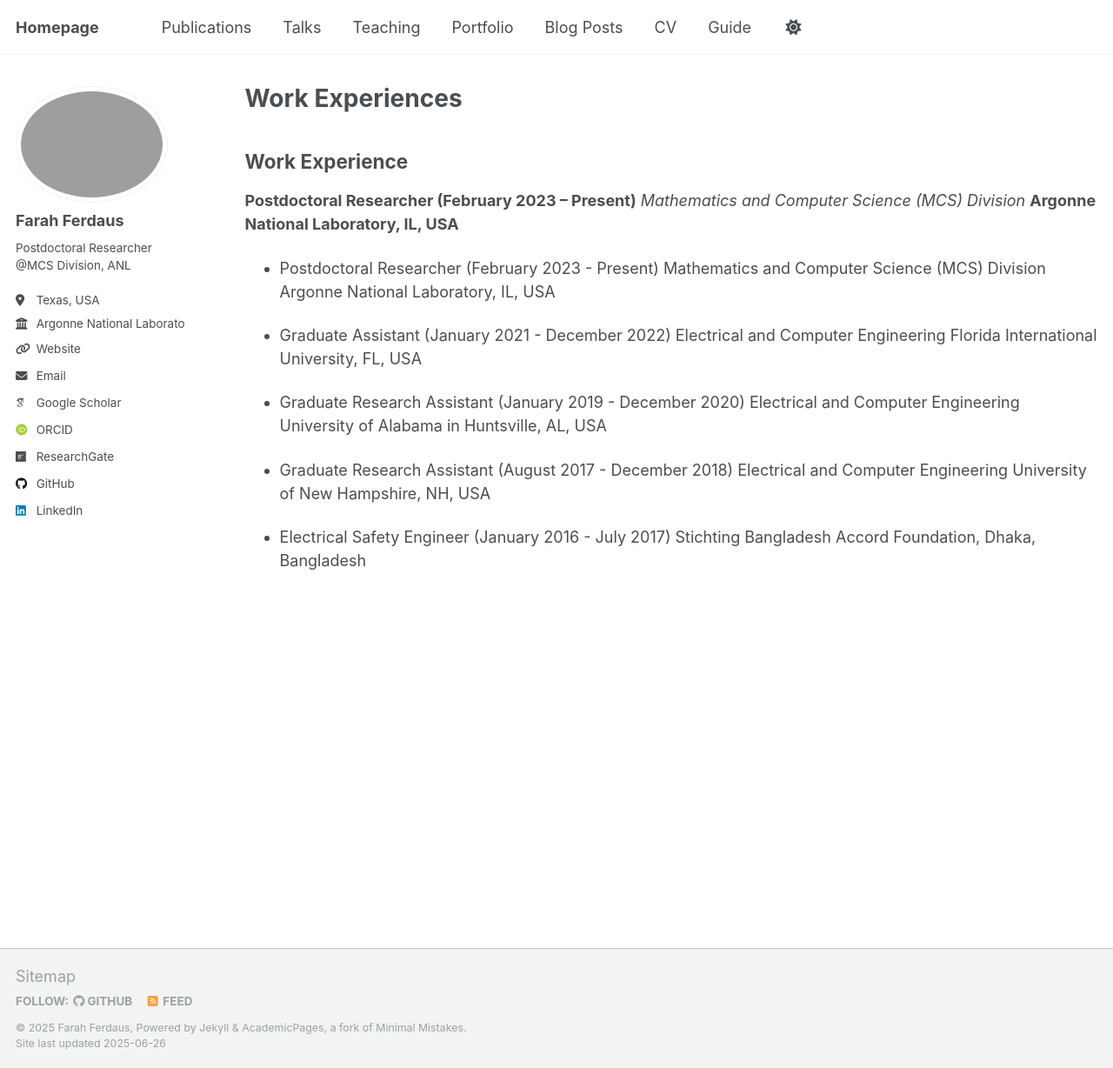
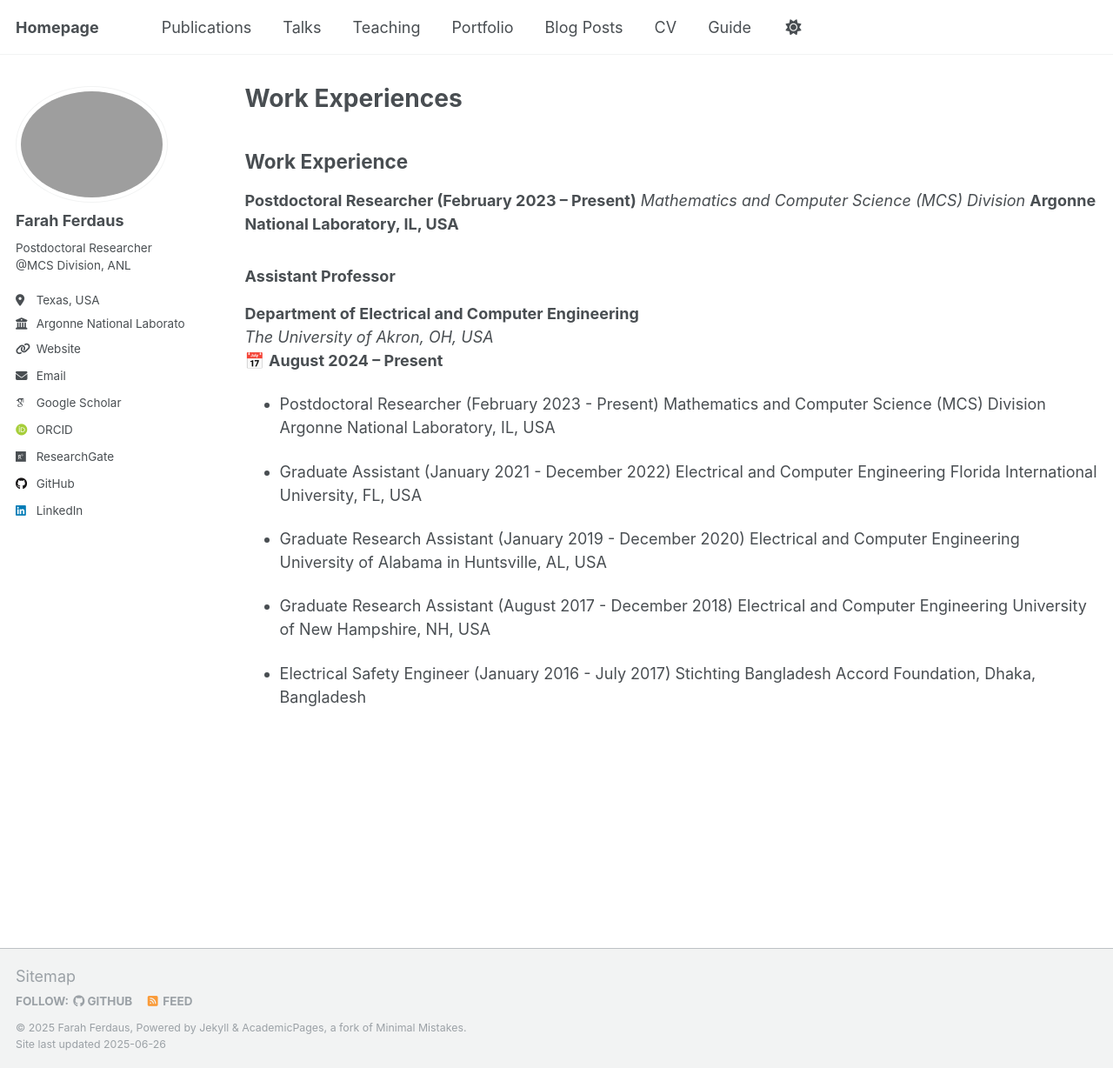
Before and after one commit to fferdaus/fferdaus.github.io, a Jekyll site: the page built from _pages/experience.md, in a window 1280 px wide and 1228 px high. Shown: the whole window at 87% size. Built offline with Jekyll 4.4.1, drawn with Linux system fonts in a browser that asks for light colours; some web fonts are replaced.

Commit message:
Update experience.md

```diff
--- a/_pages/experience.md
+++ b/_pages/experience.md
@@ -14,7 +14,10 @@ redirect_from:
 *Mathematics and Computer Science (MCS) Division*
 **Argonne National Laboratory, IL, USA**
 
-
+### Assistant Professor
+**Department of Electrical and Computer Engineering**
+*The University of Akron, OH, USA*
+📅 **August 2024 – Present**
 
 
 - Postdoctoral Researcher (February 2023 - Present)
```
